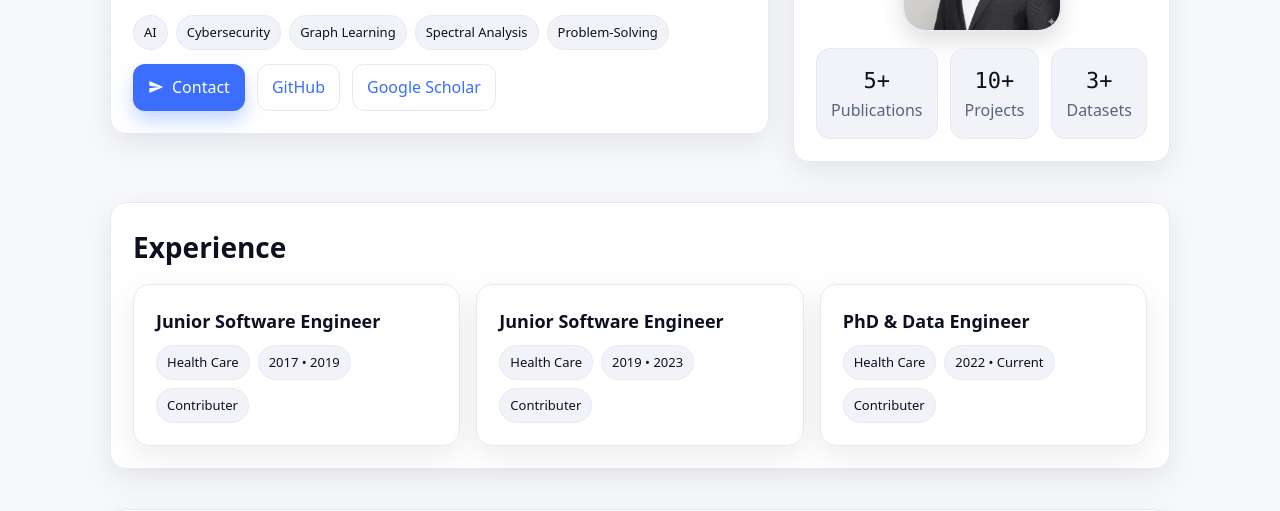
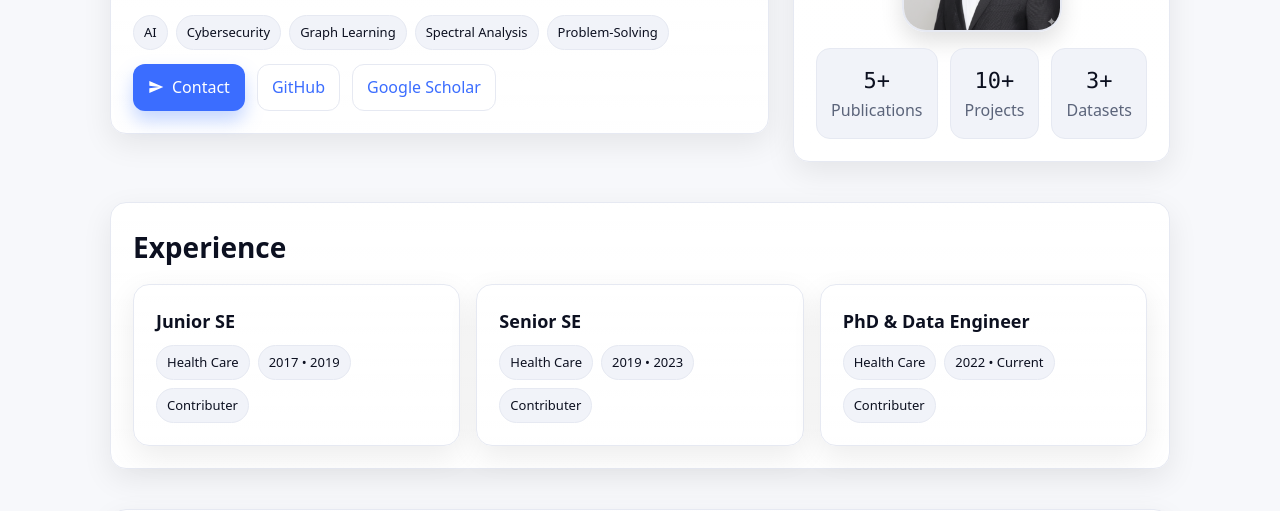
Before and after one commit to majedjaber1996/majedjaber1996.github.io, a plain HTML site: page index.html in a window 1280 px wide. Shown: the part 280-791 px from the top of the page. Drawn offline with Linux system fonts and the light colour scheme.

Commit message:
Update job titles from Junior to Senior SE

```diff
--- a/index.html
+++ b/index.html
@@ -281,7 +281,7 @@
 
       <div class="grid cols-3" style="margin-top:10px">
         <div class="card">
-          <h3>Junior Software Engineer</h3>
+          <h3>Junior SE</h3>
           <!--<p>Model flows as graphs. Extract spectral features. Detect anomalies with classical ML.</p>-->
           <div class="chips">
             <span class="chip">Health Care</span>
@@ -289,7 +289,7 @@
           </div>
         </div>
         <div class="card">
-          <h3>Junior Software Engineer</h3>
+          <h3>Senior SE</h3>
           <div class="chips">
             <span class="chip">Health Care</span>
 		  	<span class="chip">2019 • 2023</span><span class="chip">Contributer</span>
```
